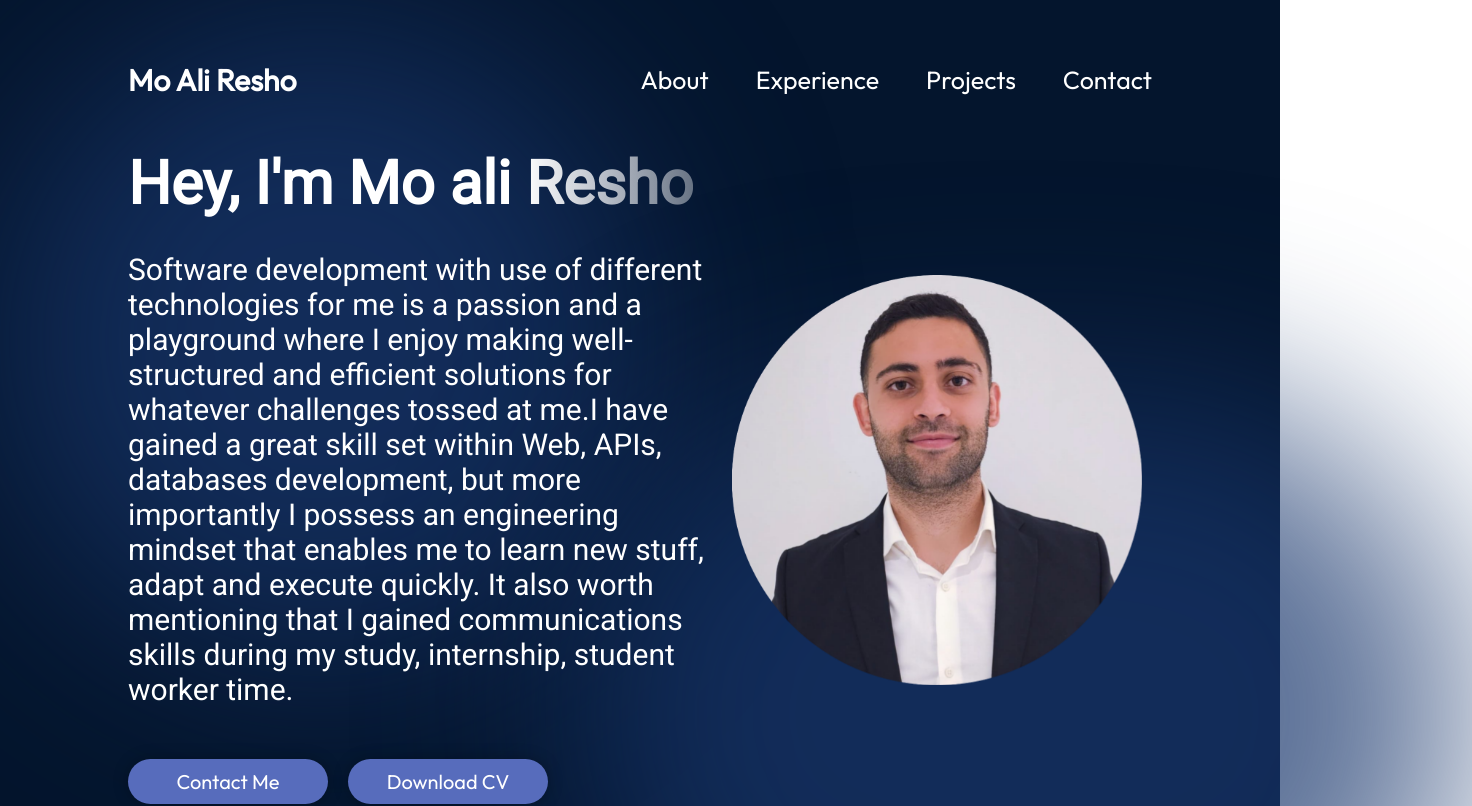
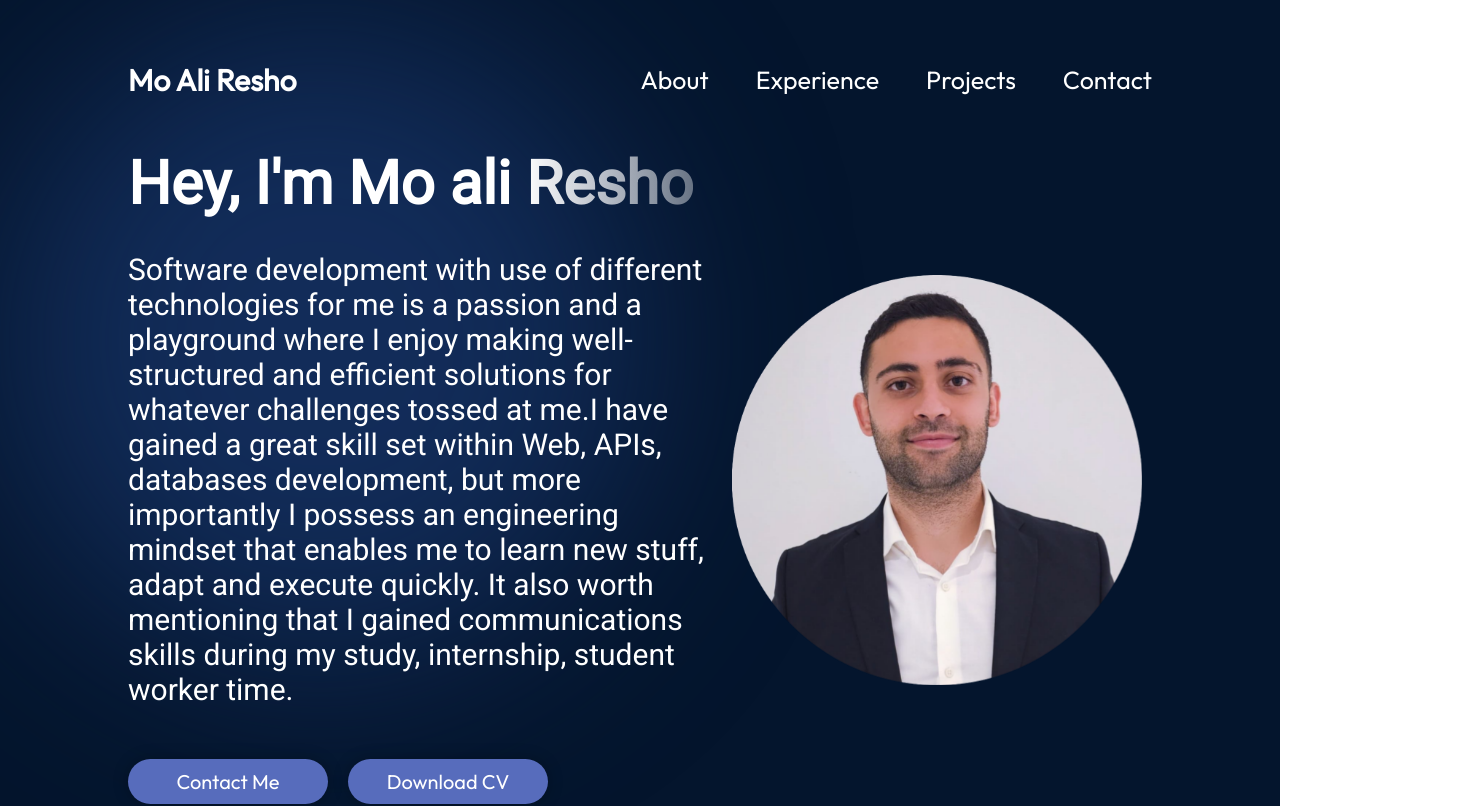
Before and after one commit to hamoudi8080/MyPortfolioWebsite, a React (Vite) app: page / in a window 1280 px wide. Shown: the top 806 px of the page, 1472 px wide, since content can reach past the window. Built offline with nearby package versions, Linux system fonts and the light colour scheme.

Commit message:
some fixes done

```diff
--- a/src/components/Introduction/Introduction.module.css
+++ b/src/components/Introduction/Introduction.module.css
@@ -92,7 +92,7 @@
   .bottomBlur {
     position: absolute;
     width: 70vw;
-    height: 50vw;
+
     min-width: 350px;
     min-width: 250px;
     top: 246px;
```
